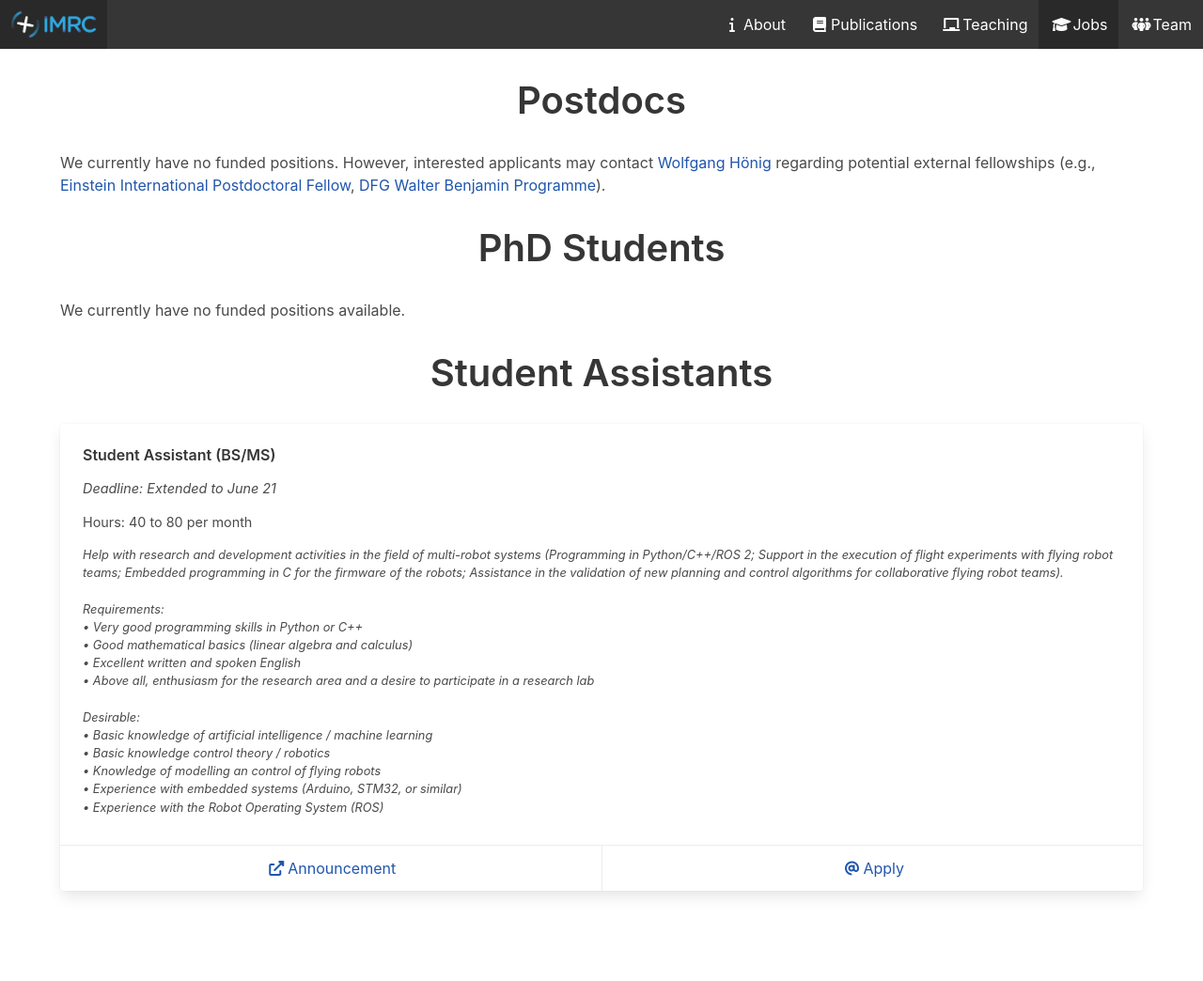
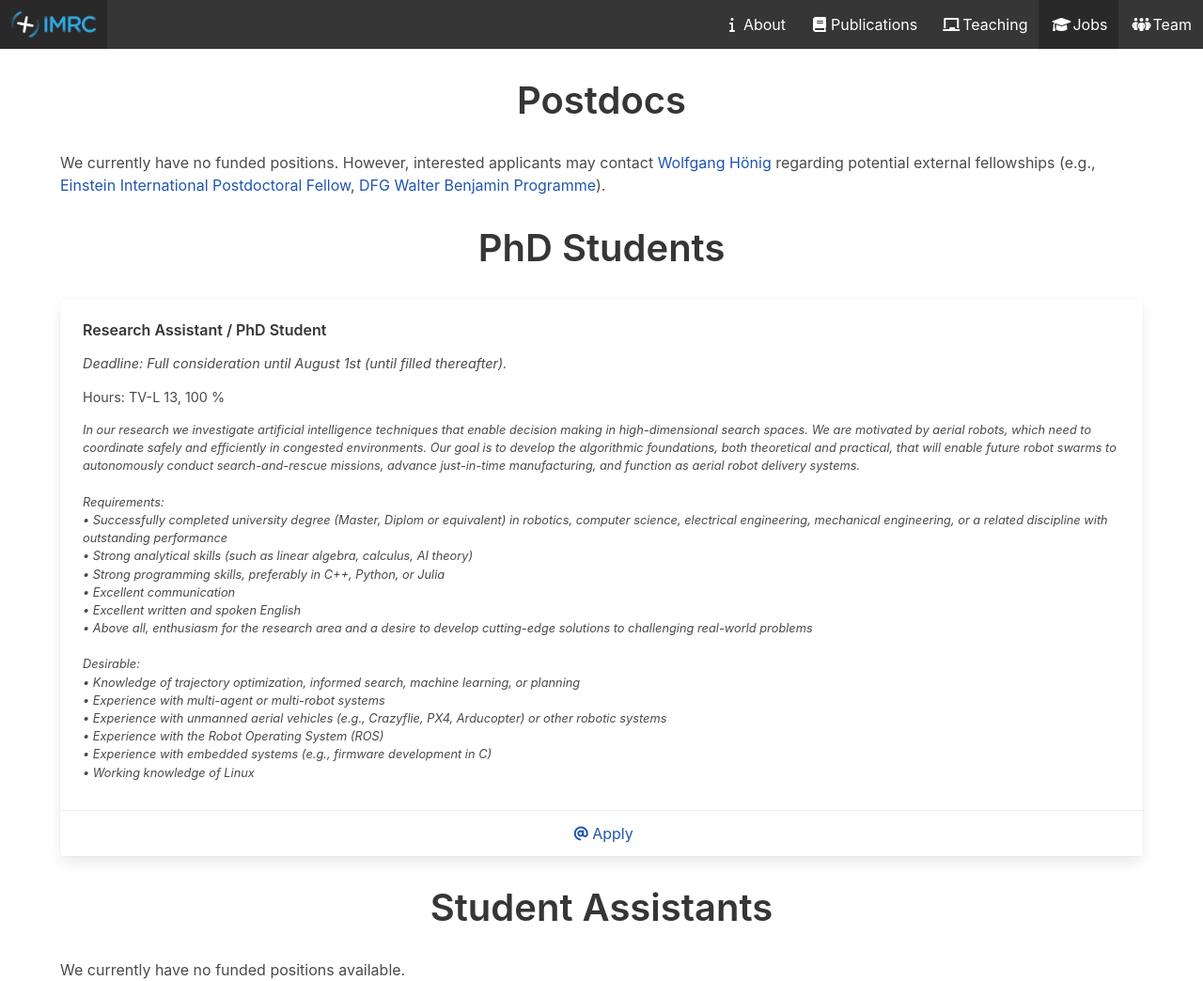
Before and after one commit to IMRCLab/imrclab.github.io, a Jekyll site: the page built from jobs.html, in a window 1280 px wide. Shown: the whole page at 94% size. Built offline with Jekyll 4.4.1, drawn with Linux system fonts in a browser that asks for light colours; before the commit the page ends 960 px from its top, so only the background shows below that.

Commit message:
update jobs

```diff
--- a/_data/jobs.yml
+++ b/_data/jobs.yml
@@ -1,58 +1,58 @@
-phd: []
-#   - name: "Research Assistant / PhD Student"
-#     hours: TV-L 13, 100 %
-#     # deadline: May 26, 2023
-#     deadline: Expired on May 26, 2023. Please do not apply anymore.
-#     # reference:  	IV-186/23
-#     announcement: https://www.jobs.tu-berlin.de/en/job-postings/164574
-#     note: |
-#       In our research we investigate artificial intelligence techniques that enable decision making in high-dimensional search spaces. We are motivated by aerial robots, which need to coordinate safely and efficiently in congested environments. Our goal is to develop the algorithmic foundations, both theoretical and practical, that will enable future robot swarms to autonomously conduct search-and-rescue missions, advance just-in-time manufacturing, and function as aerial robot delivery systems.
-
-#       Requirements:
-#           • Successfully completed university degree (Master, Diplom or equivalent) in robotics, computer science, electrical engineering, mechanical engineering, or a related discipline with outstanding performance
-#           • Strong analytical skills (such as linear algebra, calculus, AI theory)
-#           • Strong programming skills, preferably in C++, Python, or Julia
-#           • Excellent communication
-#           • Excellent written and spoken English; knowledge of German or the willingness to learn it
-#           • Above all, enthusiasm for the research area and a desire to develop cutting-edge solutions to challenging real-world problems
-
-#       Desirable:
-#           • Knowledge of trajectory optimization, informed search, machine learning or planning
-#           • Experience with multi-agent or multi-robot systems
-#           • Experience with unmanned aerial vehicles (e.g., Crazyflie, PX4, Arducopter) or other robotic systems
-#           • Experience with the Robot Operating System (ROS)
-#           • Experience with embedded systems (e.g., firmware development in C)
-#           • Working knowledge of Linux
-
-#     apply: |
-#           • Cover letter with your interest and experience related to the position%0D%0A
-#           • Curriculum vitae%0D%0A
-#           • Transcripts (BS and MS)%0D%0A
-#           • Writing sample (e.g., BS thesis, MS thesis, or other authored manuscripts)%0D%0A
-#           • Programming sample (e.g., link to github)%0D%0A
-#           • Names and email addresses of up to two qualified persons who are willing to provide a reference on request
-
-shk:
-  - name: "Student Assistant (BS/MS)"
-    hours: 40 to 80 per month
-    deadline: Extended to June 21
-    reference: IV-SB-0034/23
-    announcement: https://www.jobs.tu-berlin.de/en/job-postings/167367
+phd:
+  - name: "Research Assistant / PhD Student"
+    hours: TV-L 13, 100 %
+    # deadline: May 26, 2023
+    deadline: Full consideration until August 1st (until filled thereafter).
+    reference:  	IV-186/23
+    # announcement: https://www.jobs.tu-berlin.de/en/job-postings/164574
     note: |
-      Help with research and development activities in the field of multi-robot systems (Programming in Python/C++/ROS 2; Support in the execution of flight experiments with flying robot teams; Embedded programming in C for the firmware of the robots; Assistance in the validation of new planning and control algorithms for collaborative flying robot teams).
+      In our research we investigate artificial intelligence techniques that enable decision making in high-dimensional search spaces. We are motivated by aerial robots, which need to coordinate safely and efficiently in congested environments. Our goal is to develop the algorithmic foundations, both theoretical and practical, that will enable future robot swarms to autonomously conduct search-and-rescue missions, advance just-in-time manufacturing, and function as aerial robot delivery systems.
 
       Requirements:
-          • Very good programming skills in Python or C++
-          • Good mathematical basics (linear algebra and calculus)
+          • Successfully completed university degree (Master, Diplom or equivalent) in robotics, computer science, electrical engineering, mechanical engineering, or a related discipline with outstanding performance
+          • Strong analytical skills (such as linear algebra, calculus, AI theory)
+          • Strong programming skills, preferably in C++, Python, or Julia
+          • Excellent communication
           • Excellent written and spoken English
-          • Above all, enthusiasm for the research area and a desire to participate in a research lab
+          • Above all, enthusiasm for the research area and a desire to develop cutting-edge solutions to challenging real-world problems
 
       Desirable:
-          • Basic knowledge of artificial intelligence / machine learning
-          • Basic knowledge control theory / robotics
-          • Knowledge of modelling an control of flying robots
-          • Experience with embedded systems (Arduino, STM32, or similar)
+          • Knowledge of trajectory optimization, informed search, machine learning, or planning
+          • Experience with multi-agent or multi-robot systems
+          • Experience with unmanned aerial vehicles (e.g., Crazyflie, PX4, Arducopter) or other robotic systems
           • Experience with the Robot Operating System (ROS)
+          • Experience with embedded systems (e.g., firmware development in C)
+          • Working knowledge of Linux
+
+    apply: |
+          • Cover letter with your interest and experience related to the position%0D%0A
+          • Curriculum vitae%0D%0A
+          • Transcripts (BS and MS)%0D%0A
+          • Writing sample (e.g., BS thesis, MS thesis, or other authored manuscripts)%0D%0A
+          • Programming sample (e.g., link to github)%0D%0A
+          • Names and email addresses of up to two qualified persons who are willing to provide a reference on request
+
+shk: []
+  # - name: "Student Assistant (BS/MS)"
+  #   hours: 40 to 80 per month
+  #   deadline: Extended to June 21
+  #   reference: IV-SB-0034/23
+  #   announcement: https://www.jobs.tu-berlin.de/en/job-postings/167367
+  #   note: |
+  #     Help with research and development activities in the field of multi-robot systems (Programming in Python/C++/ROS 2; Support in the execution of flight experiments with flying robot teams; Embedded programming in C for the firmware of the robots; Assistance in the validation of new planning and control algorithms for collaborative flying robot teams).
+
+  #     Requirements:
+  #         • Very good programming skills in Python or C++
+  #         • Good mathematical basics (linear algebra and calculus)
+  #         • Excellent written and spoken English
+  #         • Above all, enthusiasm for the research area and a desire to participate in a research lab
+
+  #     Desirable:
+  #         • Basic knowledge of artificial intelligence / machine learning
+  #         • Basic knowledge control theory / robotics
+  #         • Knowledge of modelling an control of flying robots
+  #         • Experience with embedded systems (Arduino, STM32, or similar)
+  #         • Experience with the Robot Operating System (ROS)
 
   # - name: "Student Assistant (BS/MS)"
   #   hours: 40 to 80 per month
```
